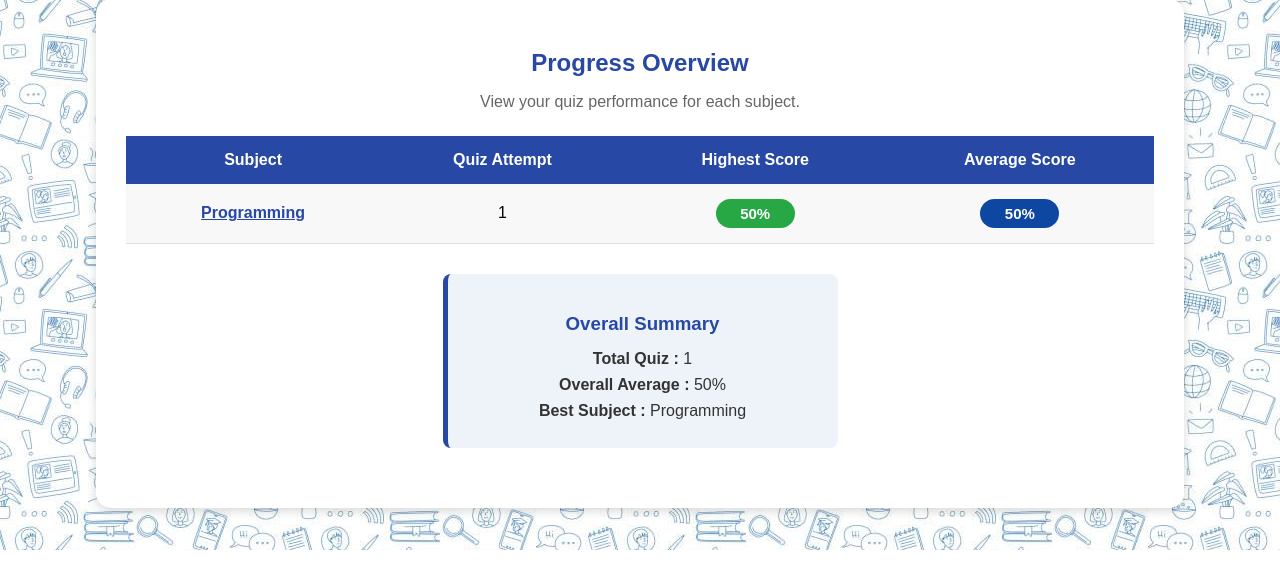
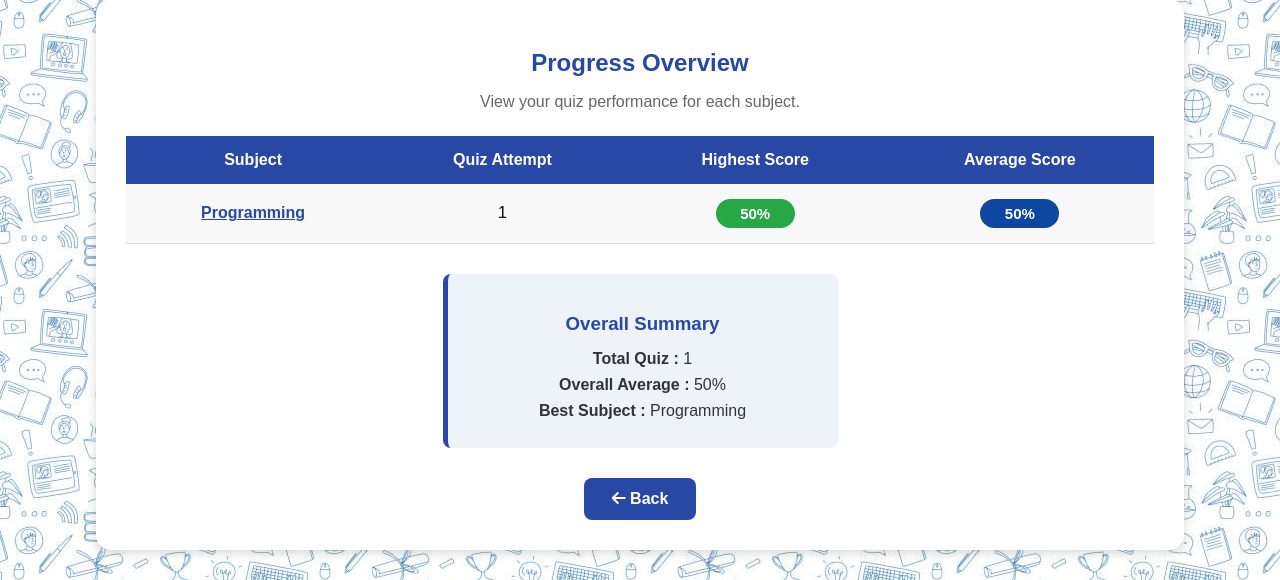
Before and after one commit to alyabatrisyia18/Rakan-Akademik-FTMK, a PHP site: page /student_progress.php in a window 1280 px wide. Shown: the part 250-830 px from the top of the page. Before the commit the page ends 800 px from the top, so only its background shows below. Run offline with PHP 8.4, Linux system fonts and the light colour scheme; data comes from the database, SQL or seed files in the repository.

Commit message:
add back button progress tracker for student

```diff
--- a/student_progress.php
+++ b/student_progress.php
@@ -171,6 +171,26 @@ $best = mysqli_fetch_assoc($best_result);
     color:#1a2f75;
     }
 
+    .back-btn{
+    text-align:center;
+    margin-top:30px;
+}
+
+.back-btn a{
+    display:inline-block;
+    background:#2748A5;
+    color:white;
+    text-decoration:none;
+    padding:12px 28px;
+    border-radius:8px;
+    font-weight:bold;
+    transition:.3s;
+}
+
+.back-btn a:hover{
+    background:#1b3275;
+}
+
     </style>
 
 </head>
@@ -257,7 +277,16 @@ while($row = mysqli_fetch_assoc($result))
             <p><strong>Best Subject :</strong> <?php echo $best['category']; ?></p>
 
         </div>
+<div class="back-btn">
 
+    <a href="category.php">
+
+        <i class="fas fa-arrow-left"></i>
+        Back
+
+    </a>
+
+</div>
     </div>
 
 </div>
```
